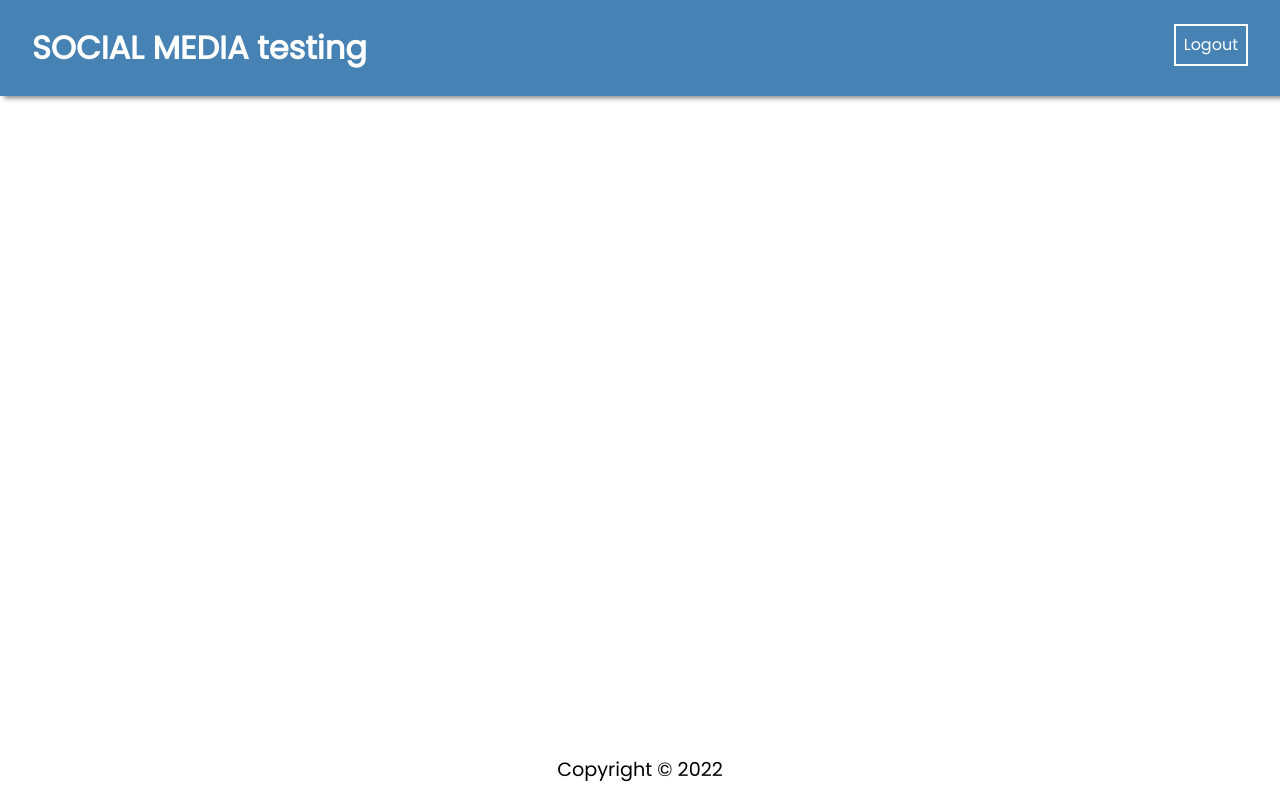
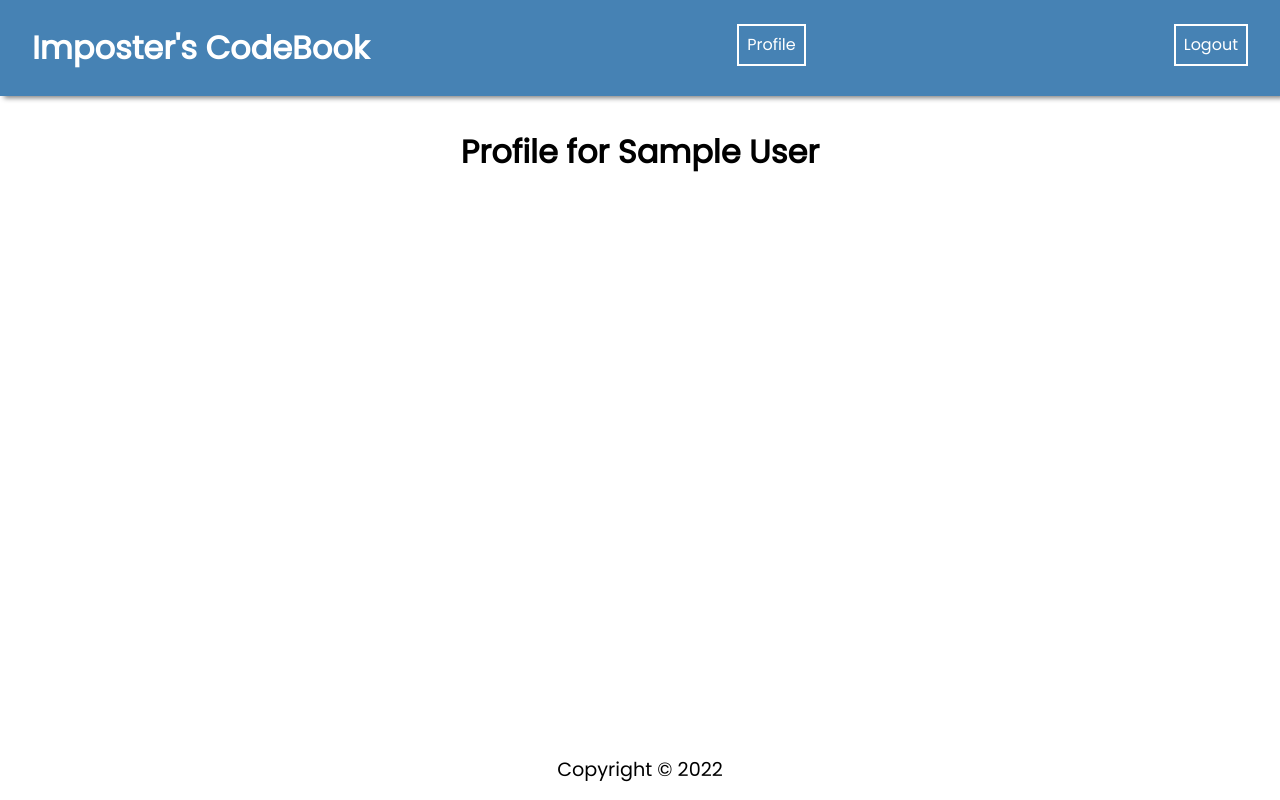
Before and after one commit to cdkrieg/ImpostersCodeBook, a React (Create React App) app in the folder frontend/: page /profile in a window 1280 px wide. Built offline with nearby package versions, Linux system fonts and the light colour scheme; sample sign-in values are in the browser's storage.

Commit message:
added navnar link for profile, commented out components for AboutMe, Projects, and ListstOfCoding until routes uploaded for DB

```diff
--- a/frontend/package.json
+++ b/frontend/package.json
@@ -9,7 +9,9 @@
     "axios": "^0.26.0",
     "jwt-decode": "^3.1.2",
     "react": "^17.0.2",
+    "react-bootstrap": "^2.3.1",
     "react-dom": "^17.0.2",
+    "react-router-bootstrap": "^0.25.0",
     "react-router-dom": "^6.2.1",
     "react-scripts": "5.0.0",
     "web-vitals": "^2.1.4"
--- a/frontend/src/App.js
+++ b/frontend/src/App.js
@@ -13,6 +13,7 @@ import Footer from "./components/Footer/Footer";
 
 // Util Imports
 import PrivateRoute from "./utils/PrivateRoute";
+import ProfilePage from "./pages/ProfilePage/ProfilePage";
 
 function App() {
   return (
@@ -29,6 +30,7 @@ function App() {
         />
         <Route path="/register" element={<RegisterPage />} />
         <Route path="/login" element={<LoginPage />} />
+        <Route path="/profile" element={<ProfilePage />} />
       </Routes>
       <Footer />
     </div>
--- a/frontend/src/components/AboutMe/AboutMe.jsx
+++ b/frontend/src/components/AboutMe/AboutMe.jsx
@@ -2,7 +2,7 @@
 const AboutMe = ({ user }) => {
 
   return (
-    <div className='aboutMe'>
+    <div className='container'>
       <h3>ABOUT ME</h3>
       <br />
       <p>{user.aboutMe}</p>
--- a/frontend/src/components/ListOfCoding/ListOfCoding.jsx
+++ b/frontend/src/components/ListOfCoding/ListOfCoding.jsx
@@ -0,0 +1,21 @@
+
+const ListOfCoding = ({user}) => {
+
+    return (
+        <div className='container'>
+            <h3>LIST OF CODING LANGUAGES or CERTS</h3>
+            <br/>
+            <ul>
+                {user.listOfCoding.map((list, index) => {
+                    return (
+                    <div key={index}>
+                        <li>{list}</li>
+                    </div>
+                    )
+                })}
+            </ul>
+        </div>
+     );
+}
+
+export default ListOfCoding;
--- a/frontend/src/components/NavBar/NavBar.jsx
+++ b/frontend/src/components/NavBar/NavBar.jsx
@@ -14,8 +14,11 @@ const Navbar = () => {
       <ul>
         <li className="brand">
           <Link to="/" style={{ textDecoration: "none", color: "white" }}>
-            <b>SOCIAL MEDIA testing</b>
+            <b>Imposter's CodeBook</b>
           </Link>
+        </li>
+        <li>
+          {user && <button onClick={()=>navigate("/profile")}>Profile</button>}
         </li>
         <li>
           {user ? (
--- a/frontend/src/components/Projects/Projects.jsx
+++ b/frontend/src/components/Projects/Projects.jsx
@@ -2,7 +2,7 @@
 const Projects = ({user}) => {
 
     return (
-        <div className='projects'>
+        <div className='container'>
             <h3>PROJECTS</h3>
             <br/>
             <ul>
--- a/frontend/src/pages/ProfilePage/ProfilePage.jsx
+++ b/frontend/src/pages/ProfilePage/ProfilePage.jsx
@@ -1,17 +1,19 @@
 import React, { useState, useEffect, useContext } from 'react';
 import AuthContext from '../../context/AuthContext';
-import { Link } from 'react-router-dom';
 import './ProfilePage.css'
-import AboutMe from './AboutMe/AboutMe';
-import Projects from './Projects/Projects';
+import AboutMe from '../../components/AboutMe/AboutMe';
+import Projects from '../../components/Projects/Projects';
+import ListOfCoding from '../../components/ListOfCoding/ListOfCoding'
 
 const ProfilePage = (props) => {
     const { user } = useContext(AuthContext);
 
     return (
-        <div className='profilePage'>
-            <Projects user={user} />
+        <div className='container'>
+            <h1>Profile for {user.name}</h1>
+            {/* <Projects user={user} />
             <AboutMe user={user} />
+            <ListOfCoding user={user} /> */}
         </div>
      );
 }
```
Also changed, not shown: 1 other file (tests, documents, lock files or other folders).
